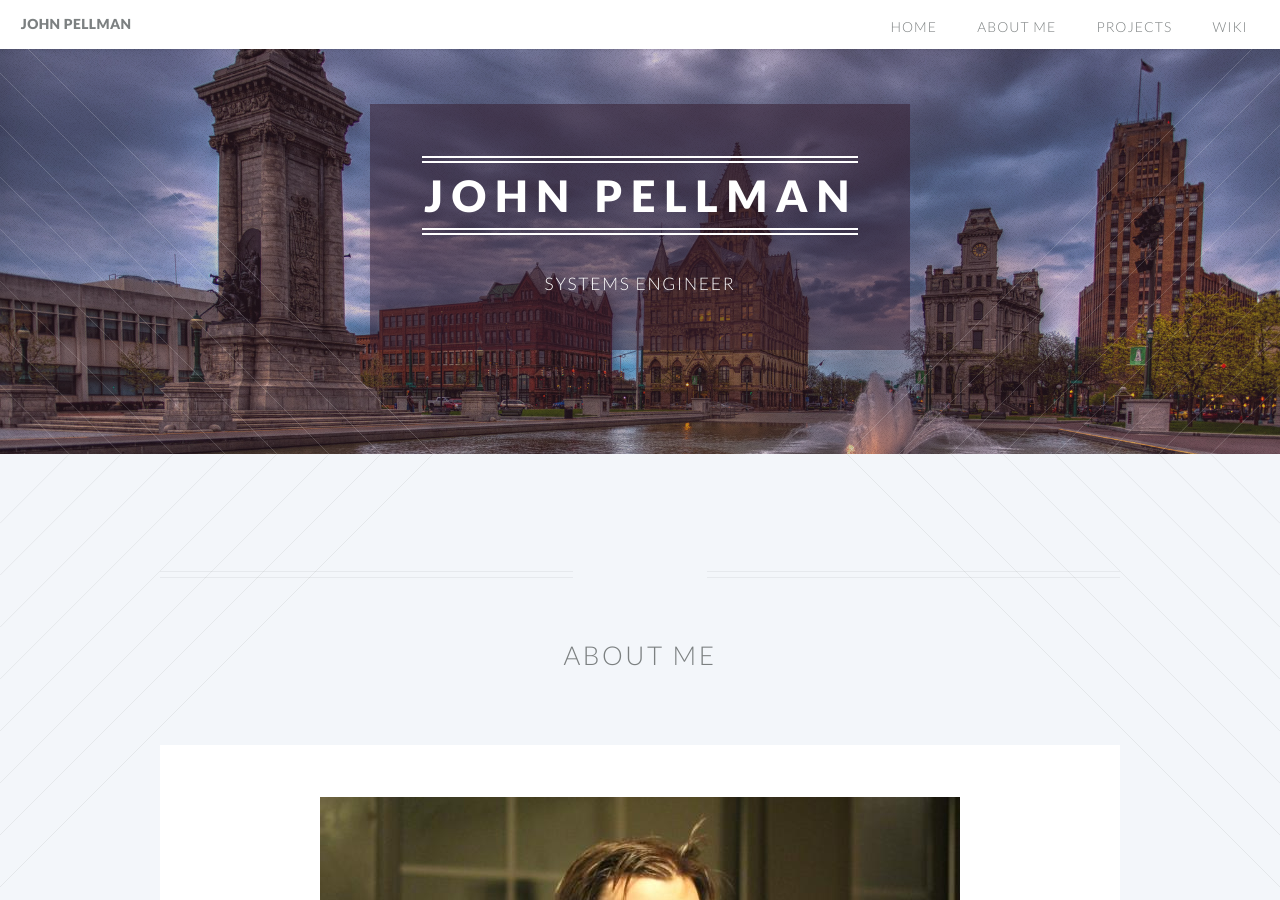
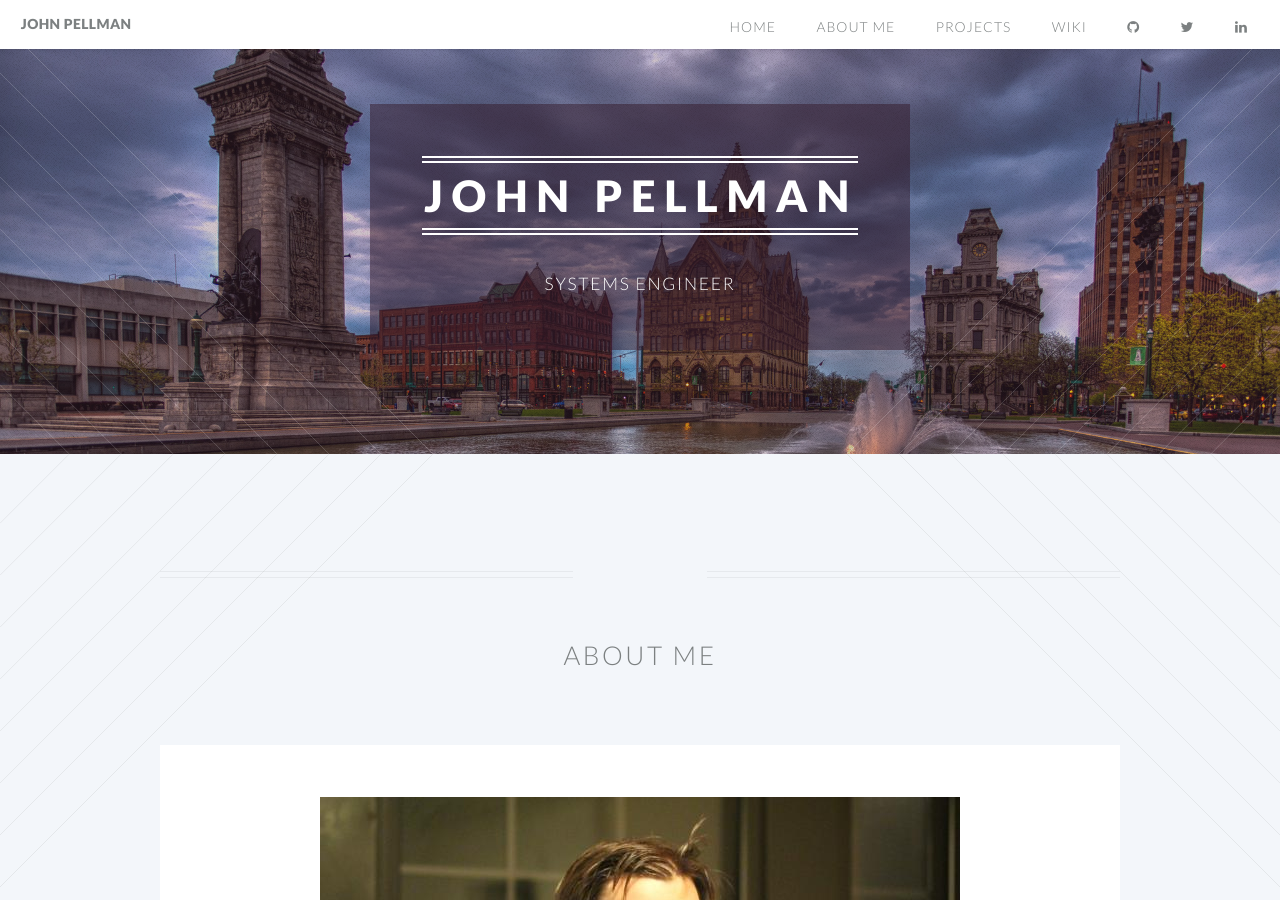
Before and after one commit to jpellman/jpellman.github.io, a Jekyll site: the page built from about.md, in a window 1280 px wide and 900 px high. Built offline with Jekyll 4.4.1, drawn with Linux system fonts in a browser that asks for light colours.

Commit message:
Moved github/linkedin/twitter icons to header

```diff
--- a/_includes/footer.html
+++ b/_includes/footer.html
@@ -1,11 +1,5 @@
 <!-- Footer -->
 <footer id="footer">
-
-    <ul class="icons">
-        <li><a href="http://www.twitter.com/jaipelai" class="icon circle fa-twitter"><span class="label">Twitter</span></a></li>
-        <li><a href="http://www.github.com/jpellman" class="icon circle fa-github"><span class="label">Github</span></a></li>
-        <li><a href="http://www.linkedin.com/pub/john-pellman/37/4b/357/" class="icon circle fa-linkedin"><span class="label">Dribbble</span></a></li>
-    </ul>
 
     <ul class="copyright">
         <li>&copy; 2017 John Pellman</li><li>Design: <a href="http://html5up.net">HTML5 UP</a></li>
--- a/_includes/header.html
+++ b/_includes/header.html
@@ -1,4 +1,4 @@
-<header id="header">
+			<header id="header">
 				<h1 id="logo"><a href="/">JOHN PELLMAN</a></h1>
 				<nav id="nav">
 					<ul>
@@ -6,6 +6,9 @@
                         <li><a href="/about.html">About Me</a></li>
                         <li><a href="/projects.html">Projects</a></li>
                         <li><a href="https://wiki.libjpel.so">Wiki</a></li>
+        		<li><a href="http://www.github.com/jpellman" class="icon fa-github"><span class="label">Github</span></a></li>
+        		<li><a href="http://www.twitter.com/jaipelai" class="icon fa-twitter"><span class="label">Twitter</span></a></li>
+        		<li><a href="http://www.linkedin.com/pub/john-pellman/37/4b/357/" class="icon fa-linkedin"><span class="label">LinkedIn</span></a></li>
 						<!--
 						<li class="submenu">
 							<a href="">Layouts</a>
```
